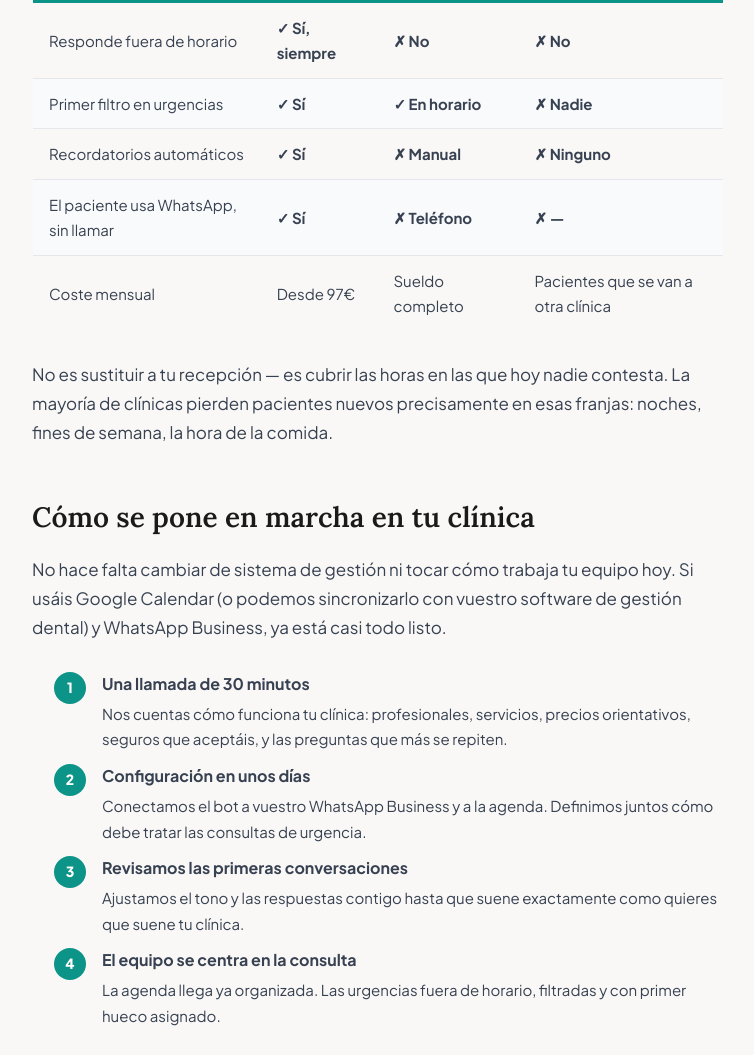
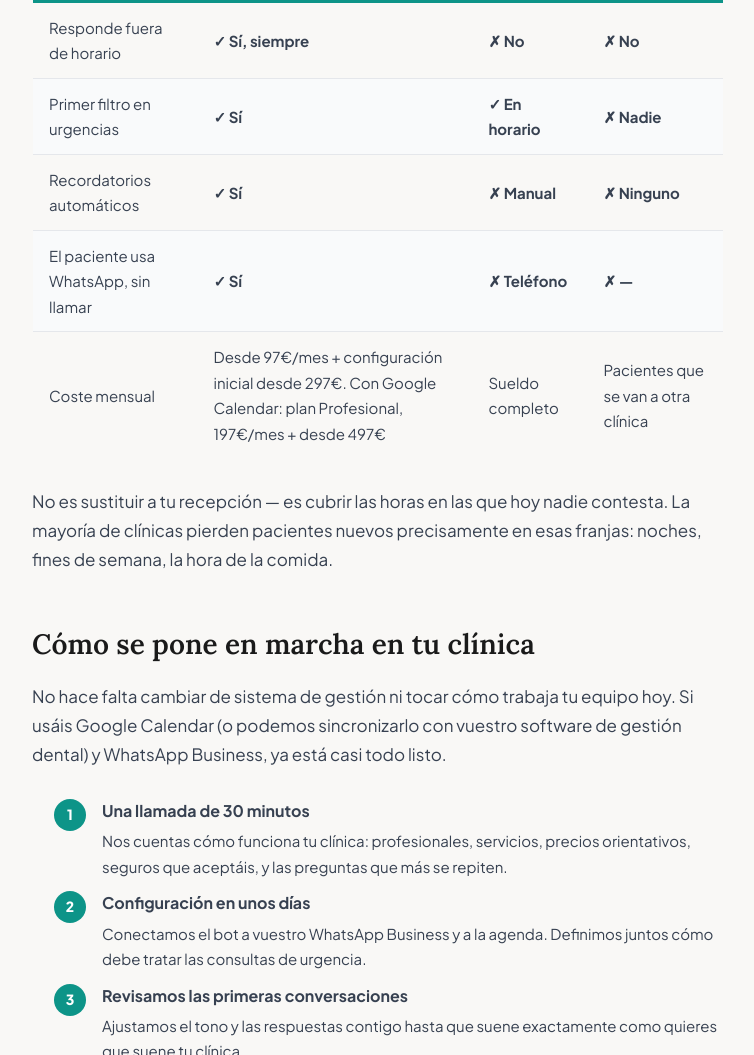
Before and after one commit to mmsp39-code/nodo-web, a plain HTML site: page bot-whatsapp-dentistas.html in a window 1280 px wide. Shown: the part 5503-6558 px from the top of the page, without its empty margins (262-1016 px from the left). Drawn offline with Linux system fonts and the light colour scheme.

Commit message:
Precios coherentes: configuración inicial y plan con Google Calendar en las tablas, subtítulo de la portada corregido
Co-Authored-By: Claude Sonnet 5.5 <noreply@anthropic.com>
Claude-Session: https://claude.ai/code/session_01Nfsgincs2ieyYHRqzBtQoa

```diff
--- a/bot-whatsapp-dentistas.html
+++ b/bot-whatsapp-dentistas.html
@@ -400,7 +400,7 @@
         </tr>
         <tr>
           <td>Coste mensual</td>
-          <td>Desde 97€</td>
+          <td>Desde 97€/mes + configuración inicial desde 297€. Con Google Calendar: plan Profesional, 197€/mes + desde 497€</td>
           <td>Sueldo completo</td>
           <td>Pacientes que se van a otra clínica</td>
         </tr>
```
Also changed, not shown: bot-whatsapp-fisioterapia.html (+1 -1 lines), bot-whatsapp-lavanderia.html (+1 -1 lines), contestador-automatico-whatsapp.html (+1 -1 lines), index.html (+1 -1 lines).
